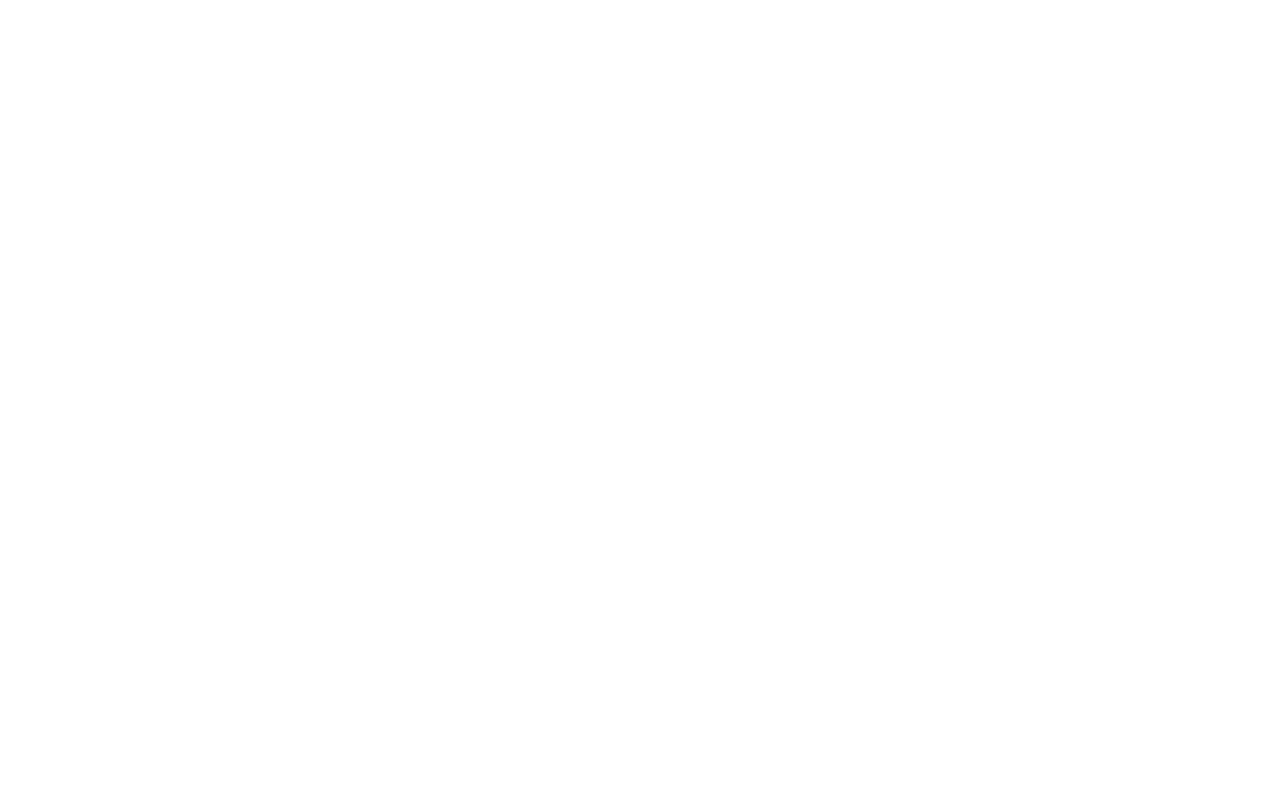
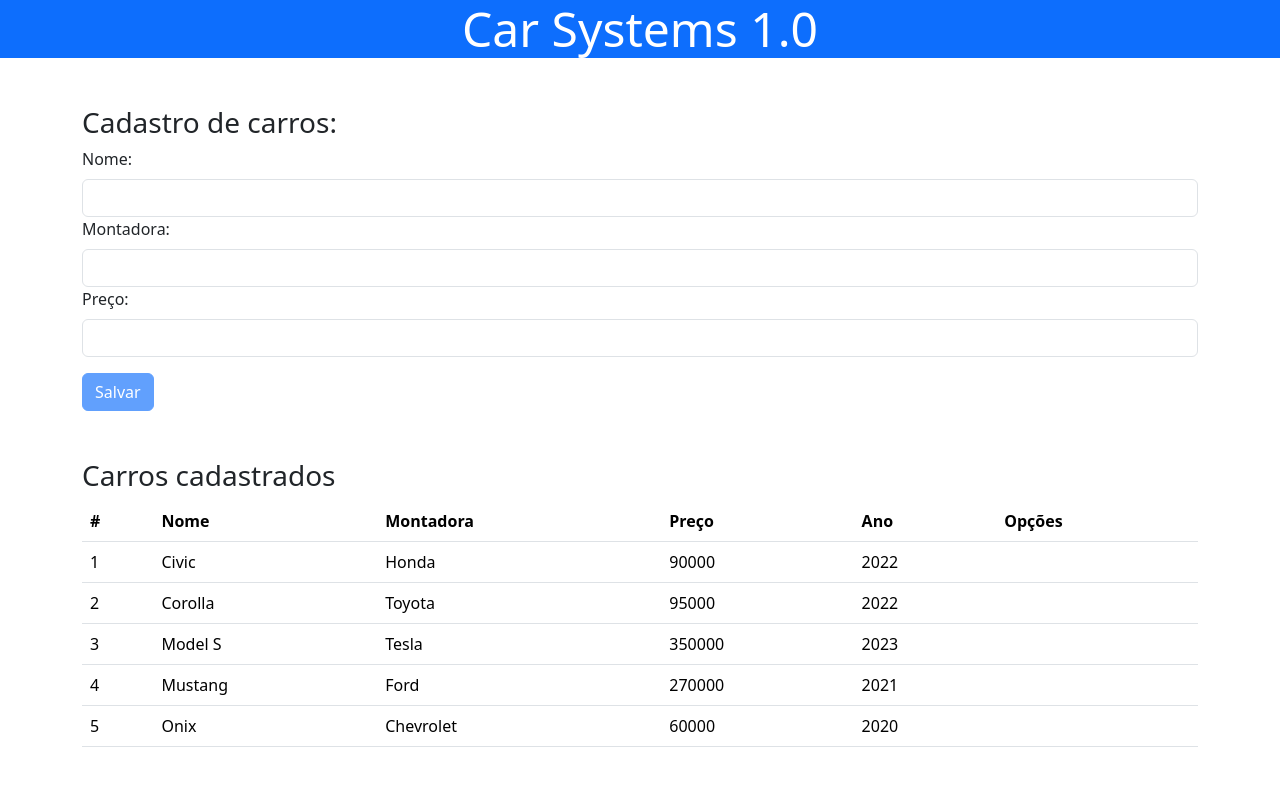
Before and after one commit to YuuyaOkatani/BootCampDevJrProjCap2Mod3, an Angular app: page / in a window 1280 px wide. Shown: the top 786 px of the page. Built offline with nearby package versions, Linux system fonts and the light colour scheme.

Commit message:
closes #3 - tabela

```diff
--- a/src/app/app.component.html
+++ b/src/app/app.component.html
@@ -1 +1,2 @@
 <app-header></app-header>
+<app-cars></app-cars>
--- a/src/app/components/car/car.component.html
+++ b/src/app/components/car/car.component.html
@@ -10,13 +10,13 @@
         <h3>Cadastro de carros:</h3>
         <form #formCar="ngForm">
             <div class="row">
-                <label for="title" class="form-label">Titulo:</label>
+                <label for="title" class="form-label">Nome:</label>
                 <div>
                     <input type="text" class="form-control" [(ngModel)]="car.name" name="title" id="title" required>
                 </div>
             </div>
             <div class="row">
-                <label for="author" class="form-label">Autor:</label>
+                <label for="author" class="form-label">Montadora:</label>
                 <div>
                     <input type="text" class="form-control" [(ngModel)]="car.automaker" name="author" id="author" required>
                 </div>
--- a/src/app/components/cars/cars.component.html
+++ b/src/app/components/cars/cars.component.html
@@ -1,2 +1,32 @@
 
-<app-car [car]="" (readyEmitter)="" ></app-car>
+<app-car></app-car>
+
+<div class="container mt-5">
+    <h3>Carros cadastrados</h3>
+    <table class="table">
+        <thead>
+            <tr>
+                <th>#</th>
+                <th>Nome</th>
+                <th>Montadora</th>
+                <th>Preço</th>
+                <th>Ano</th>
+                <th>Opções</th>
+            </tr>
+        </thead>
+        <tbody>
+            <tr *ngFor="let car of cars">
+                <td>{{car.id}}</td>
+                <td>{{car.name}}</td>
+                <td>{{car.automaker}}</td>
+                <td>{{car.price}}</td>
+                <td>{{car.year}}</td>
+                <td>
+
+                </td>
+            </tr>
+
+
+        </tbody>
+    </table>
+</div>
--- a/src/app/components/cars/cars.component.ts
+++ b/src/app/components/cars/cars.component.ts
@@ -1,4 +1,5 @@
 import { Component } from '@angular/core';
+import { Car } from '../../car';
 
 @Component({
   selector: 'app-cars',
@@ -7,4 +8,42 @@
 })
 export class CarsComponent {
 
+  cars: Car[] = [
+    {
+      id: 1,
+      name: 'Civic',
+      automaker: 'Honda',
+      price: 90000,
+      year: 2022
+    },
+    {
+      id: 2,
+      name: 'Corolla',
+      automaker: 'Toyota',
+      price: 95000,
+      year: 2022
+    },
+    {
+      id: 3,
+      name: 'Model S',
+      automaker: 'Tesla',
+      price: 350000,
+      year: 2023
+    },
+    {
+      id: 4,
+      name: 'Mustang',
+      automaker: 'Ford',
+      price: 270000,
+      year: 2021
+    },
+    {
+      id: 5,
+      name: 'Onix',
+      automaker: 'Chevrolet',
+      price: 60000,
+      year: 2020
+    }
+  ];
+
 }
```
